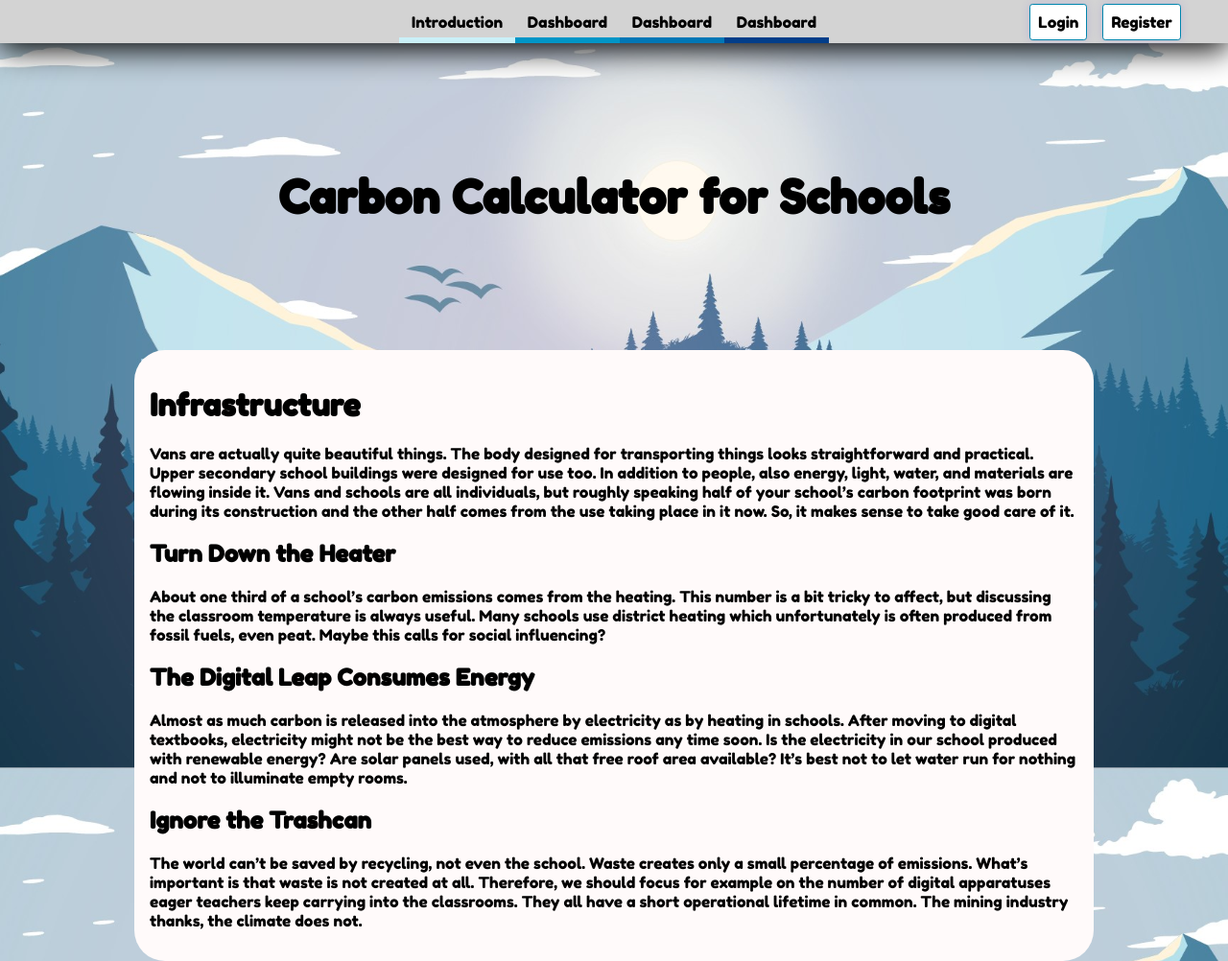
After one commit to Ebassani/Design-factory-project, a Flask app: template templates/infrastructure.html in a window 1280 px wide. The commit adds this page. Shown: the whole page at 96% size. Run offline with Flask 2, Linux system fonts and the light colour scheme; the template is opened without the code that fills it, so the values that code supplies are empty.

Commit message:
adding html pages

```diff
--- /dev/null
+++ b/templates/infrastructure.html
@@ -0,0 +1,51 @@
+<!DOCTYPE html>
+<html lang="en">
+<head>
+    <meta charset="UTF-8">
+
+    <link rel="stylesheet" href="{{ url_for('static', filename= 'css/common.css') }}">
+    <link rel="stylesheet" href="{{ url_for('static', filename= 'css/introduction.css') }}">
+    <script src="{{ url_for('static', filename= 'javascript/scripts.js') }}"></script>
+    <title>Food</title>
+</head>
+<body>
+
+{% include 'menu.html' %}
+{% include 'mobileMenu.html' %}
+
+<div class="content__title">
+    <h1>Carbon Calculator for Schools</h1>
+</div>
+
+<div class="content">
+<div class="content__text">
+    <h1>Infrastructure</h1>
+<p>Vans are actually quite beautiful things. The body designed for transporting things looks straightforward and practical.
+    Upper secondary school buildings were designed for use too. In addition to people, also energy, light, water,
+    and materials are flowing inside it. Vans and schools are all individuals, but roughly speaking half of your school’s
+    carbon footprint was born during its construction and the other half comes from the use taking place in it now.
+    So, it makes sense to take good care of it.</p>
+
+<h2>Turn Down the Heater</h2>
+<p>About one third of a school’s carbon emissions comes from the heating.
+    This number is a bit tricky to affect, but discussing the classroom temperature is always useful.
+    Many schools use district heating which unfortunately is often produced from fossil fuels, even peat.
+    Maybe this calls for social influencing?</p>
+
+<h2>The Digital Leap Consumes Energy</h2>
+
+<p>Almost as much carbon is released into the atmosphere by electricity as by heating in schools.
+    After moving to digital textbooks, electricity might not be the best way to reduce emissions any time soon.
+    Is the electricity in our school produced with renewable energy? Are solar panels used, with all that free roof area
+    available? It’s best not to let water run for nothing and not to illuminate empty rooms.</p>
+
+<h2>Ignore the Trashcan</h2>
+<p>The world can’t be saved by recycling, not even the school. Waste creates only a small percentage of emissions.
+     What’s important is that waste is not created at all. Therefore, we should focus for example on the number of digital
+     apparatuses eager teachers keep carrying into the classrooms. They all have a short operational lifetime in common.
+     The mining industry thanks, the climate does not.</p>
+
+</div>
+</div>
+</body>
+</html>
```
Also changed, not shown: templates/food.html (+9 -1 lines), templates/motion.html (added, +44 -0 lines).
